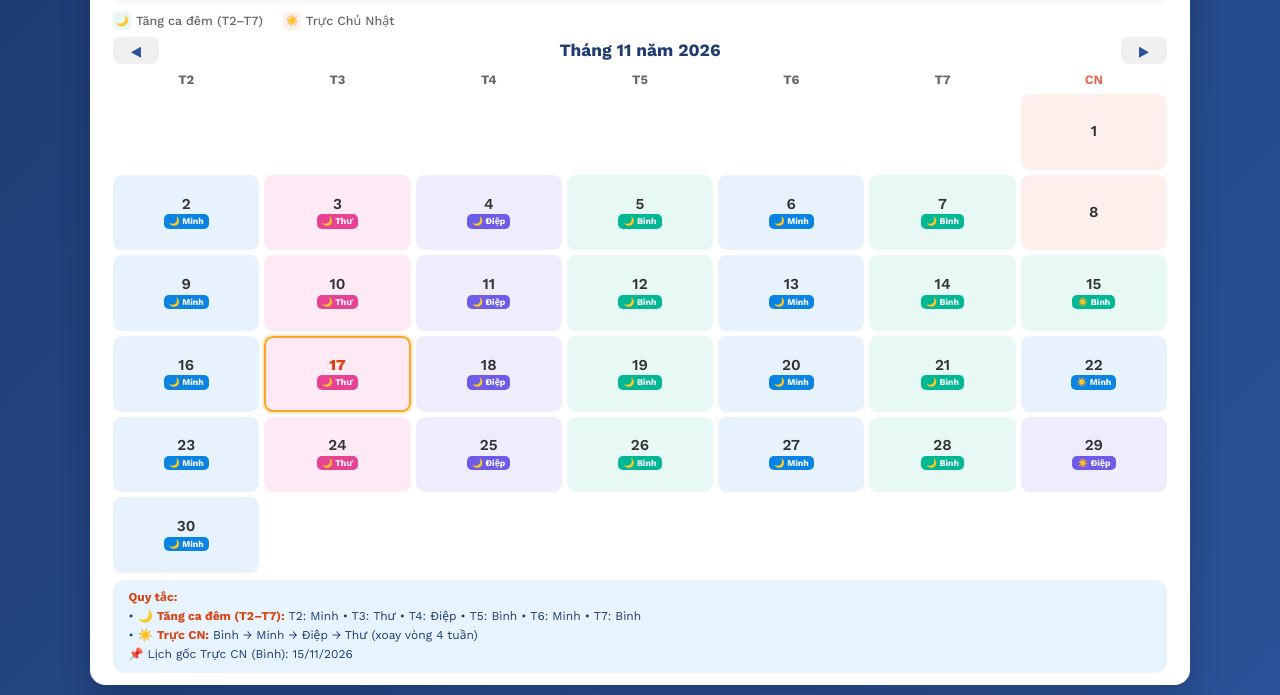
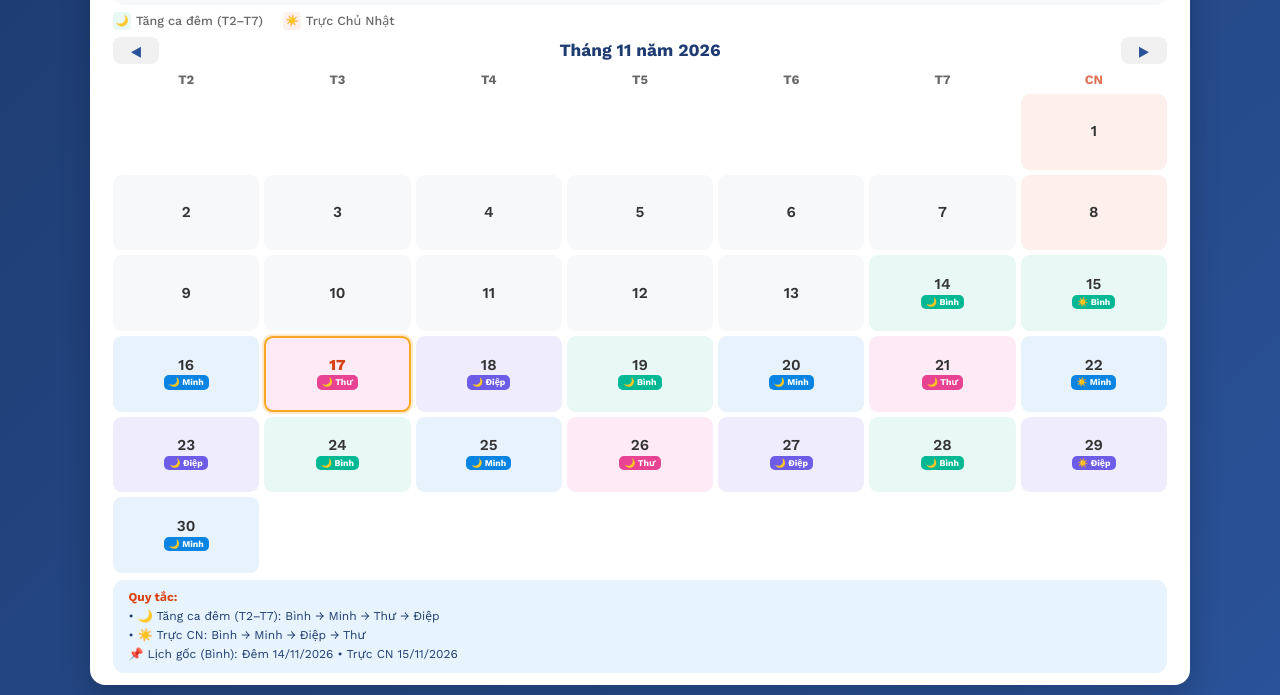
Before and after one commit to BinhPo21/lichTangCaThietKe, a plain HTML site: page index.html in a window 1280 px wide. Shown: the part 105-800 px from the top of the page. Drawn offline with nearby package versions, Linux system fonts and the light colour scheme.

Commit message:
Update index.html

```diff
--- a/index.html
+++ b/index.html
@@ -293,7 +293,7 @@
 </div>
 
 <script>
-  // ============ CẤU HÌNH ============
+  const CYCLE_NIGHT = 4;
   const CYCLE_SUNDAY = 28;
 
   const PEOPLE = {
@@ -304,42 +304,53 @@
   };
   const PERSON_LIST = ['Bình', 'Minh', 'Điệp', 'Thư'];
 
-  // ===== LỊCH TRỰC CN (XOAY VÒNG) =====
   const SUNDAY_ORDER = ['Bình', 'Minh', 'Điệp', 'Thư'];
-  const BASE_SUNDAY = new Date(2026, 10, 15); // 15/11/2026 - Bình
+  const NIGHT_ORDER = ['Bình', 'Minh', 'Thư', 'Điệp'];
 
-  // ===== LỊCH TĂNG CA ĐÊM (CỐ ĐỊNH THEO THỨ) =====
-  // getDay(): 1=T2, 2=T3, 3=T4, 4=T5, 5=T6, 6=T7, 0=CN
-  const NIGHT_SCHEDULE = {
-    1: 'Minh',  // T2
-    2: 'Thư',   // T3
-    3: 'Điệp',  // T4
-    4: 'Bình',  // T5
-    5: 'Minh',  // T6
-    6: 'Bình',  // T7
-    // 0: null  // CN nghỉ
-  };
+  const BASE_NIGHT = new Date(2026, 10, 14);
+  const BASE_SUNDAY = new Date(2026, 10, 15);
 
-  // Mặc định mở đúng tháng hiện tại
+  // Mặc định mở đúng tháng hiện tại của máy
   let currentMonth = new Date();
   currentMonth.setDate(1);
   currentMonth.setHours(0, 0, 0, 0);
 
+  function addDays(d, n) {
+    const r = new Date(d);
+    r.setDate(r.getDate() + n);
+    return r;
+  }
   function daysBetween(a, b) {
     return Math.round((b - a) / 86400000);
   }
 
-  // ============ LẤY TÊN NGƯỜI TRỰC ============
+  function workingDaysBetween(start, end) {
+    if (end <= start) return 0;
+    let count = 0;
+    let cur = new Date(start);
+    cur.setHours(0, 0, 0, 0);
+    const endD = new Date(end);
+    endD.setHours(0, 0, 0, 0);
+    while (cur < endD) {
+      cur = addDays(cur, 1);
+      if (cur.getDay() !== 0) count++;
+    }
+    return count;
+  }
+
   function nightOwner(date) {
-    const dayOfWeek = date.getDay();
-    return NIGHT_SCHEDULE[dayOfWeek] || null;
+    if (date.getDay() === 0) return null;
+    const d = new Date(date); d.setHours(0,0,0,0);
+    const b = new Date(BASE_NIGHT); b.setHours(0,0,0,0);
+    if (d < b) return null;
+    return NIGHT_ORDER[workingDaysBetween(b, d) % 4];
   }
 
   function sundayOwner(date) {
     if (date.getDay() !== 0) return null;
     const d = new Date(date); d.setHours(0,0,0,0);
     const b = new Date(BASE_SUNDAY); b.setHours(0,0,0,0);
-    if (d < b) return null; // Trước ngày gốc thì chưa có lịch
+    if (d < b) return null;
     const weeks = daysBetween(b, d) / 7;
     return SUNDAY_ORDER[Math.round(weeks) % 4];
   }
@@ -422,7 +433,6 @@
       const nOwner = nightOwner(date);
       const sOwner = sundayOwner(date);
 
-      // Ưu tiên hiển thị nền theo ca đêm, nếu không có ca đêm (như CN) thì hiện nền theo ca CN
       if (nOwner) div.style.background = PEOPLE[nOwner].light;
 
       if (nOwner) {
@@ -450,13 +460,14 @@
 
   function renderInfo() {
     const box = document.getElementById('infoBox');
+    const nightDate = BASE_NIGHT.toLocaleDateString('vi-VN');
     const sundayDate = BASE_SUNDAY.toLocaleDateString('vi-VN');
 
     box.innerHTML = `
       <strong>Quy tắc:</strong>
-      <span class="order-line">• 🌙 <strong>Tăng ca đêm (T2–T7):</strong> T2: Minh • T3: Thư • T4: Điệp • T5: Bình • T6: Minh • T7: Bình</span>
-      <span class="order-line">• ☀️ <strong>Trực CN:</strong> ${SUNDAY_ORDER.join(' → ')} (xoay vòng 4 tuần)</span>
-      <span class="order-line">📌 Lịch gốc Trực CN (Bình): ${sundayDate}</span>
+      <span class="order-line">• 🌙 Tăng ca đêm (T2–T7): ${NIGHT_ORDER.join(' → ')}</span>
+      <span class="order-line">• ☀️ Trực CN: ${SUNDAY_ORDER.join(' → ')}</span>
+      <span class="order-line">📌 Lịch gốc (Bình): Đêm ${nightDate} • Trực CN ${sundayDate}</span>
     `;
   }
 
```
